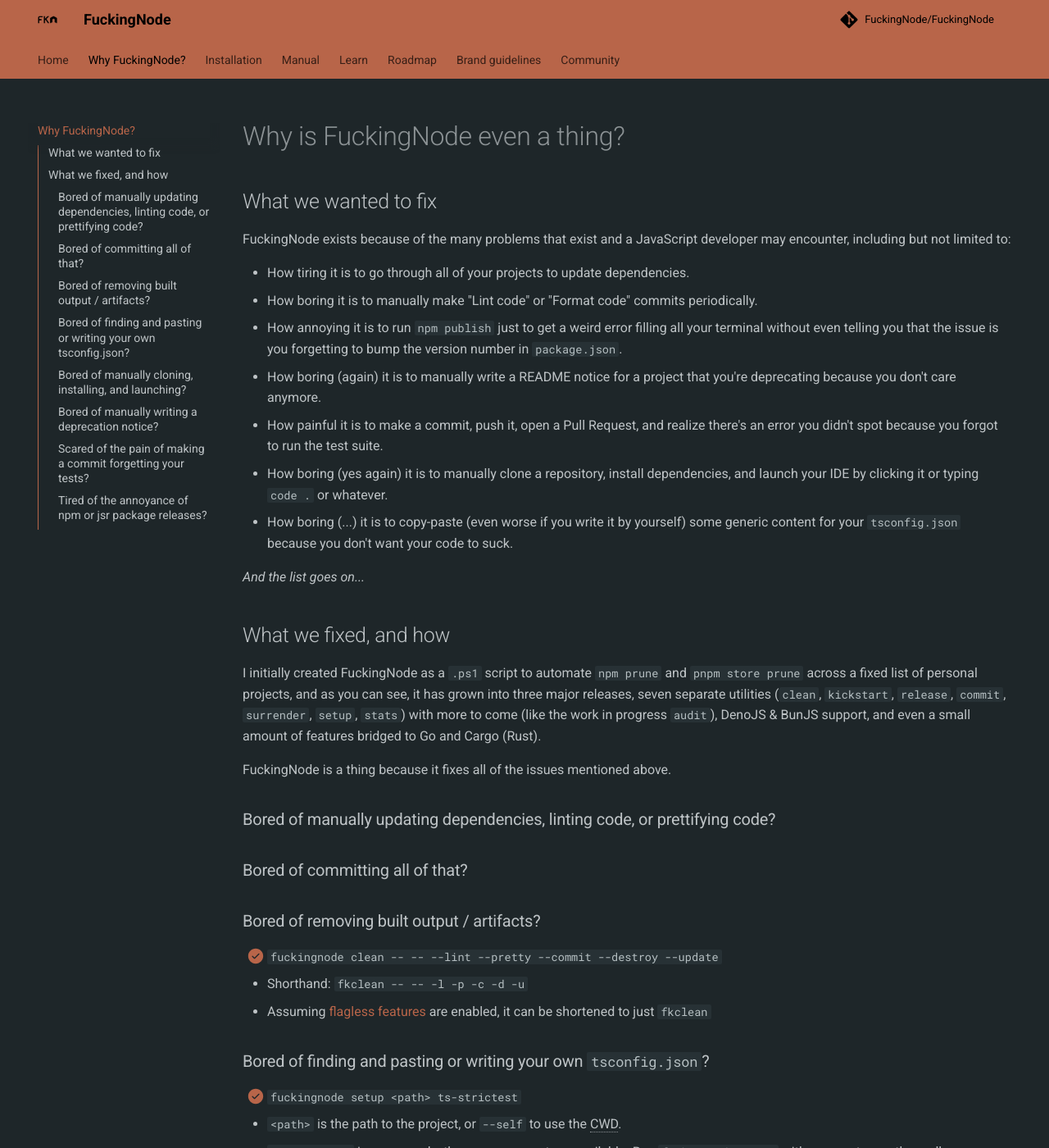
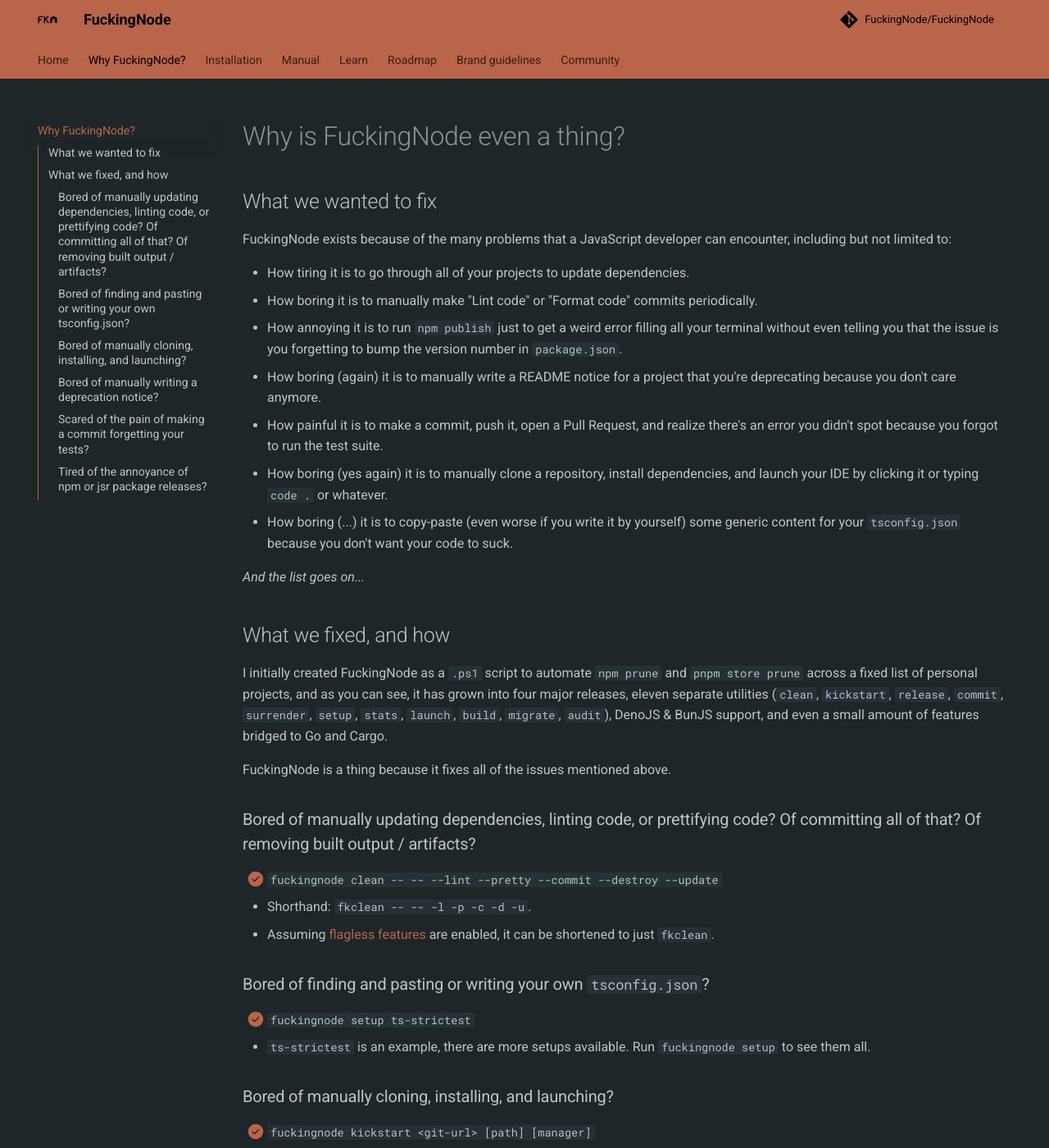
Before and after one commit to FuckingNode/fuckingnode.github.io, an MkDocs documentation site: the page built from docs/about/why.md, in a window 1280 px wide and 1400 px high. Shown: the whole window at 82% size. Built offline with MkDocs 1.6.1 and Material for MkDocs 9.7.7, drawn with Linux system fonts in a browser that asks for light colours; comment, search, counter and statistics services are not loaded; some of the changed text lies outside the part shown.

Commit message:
Update our motivation page + Fix minor issues

```diff
--- a/docs/about/why.md
+++ b/docs/about/why.md
@@ -2,7 +2,7 @@
 
 ## What we wanted to fix
 
-FuckingNode exists because of the many problems that exist and a JavaScript developer may encounter, including but not limited to:
+FuckingNode exists because of the many problems that a JavaScript developer can encounter, including but not limited to:
 
 - How tiring it is to go through all of your projects to update dependencies.
 - How boring it is to manually make "Lint code" or "Format code" commits periodically.
@@ -16,53 +16,48 @@
 
 ## What we fixed, and how
 
-I initially created FuckingNode as a `.ps1` script to automate `npm prune` and `pnpm store prune` across a fixed list of personal projects, and as you can see, it has grown into three major releases, seven separate utilities (`clean`, `kickstart`, `release`, `commit`, `surrender`, `setup`, `stats`) with more to come (like the work in progress `audit`), DenoJS & BunJS support, and even a small amount of features bridged to Go and Cargo (Rust).
+I initially created FuckingNode as a `.ps1` script to automate `npm prune` and `pnpm store prune` across a fixed list of personal projects, and as you can see, it has grown into four major releases, eleven separate utilities (`clean`, `kickstart`, `release`, `commit`, `surrender`, `setup`, `stats`, `launch`, `build`, `migrate`, `audit`), DenoJS & BunJS support, and even a small amount of features bridged to Go and Cargo.
 
 FuckingNode is a thing because it fixes all of the issues mentioned above.
 
-### Bored of manually updating dependencies, linting code, or prettifying code?
-
-### Bored of committing all of that?
-
-### Bored of removing built output / artifacts?
+### Bored of manually updating dependencies, linting code, or prettifying code? Of committing all of that? Of removing built output / artifacts?
 
 - [X] `fuckingnode clean -- -- --lint --pretty --commit --destroy --update`
-  - Shorthand: `fkclean -- -- -l -p -c -d -u`
-  - Assuming [flagless features](../manual/fknode-yaml.md#flagless) are enabled, it can be shortened to just `fkclean`
+  - Shorthand: `fkclean -- -- -l -p -c -d -u`.
+  - Assuming [flagless features](../manual/fknode-yaml.md#flagless) are enabled, it can be shortened to just `fkclean`.
 
 ### Bored of finding and pasting or writing your own `tsconfig.json`?
 
-- [X] `fuckingnode setup <path> ts-strictest`
-  - `<path>` is the path to the project, or `--self` to use the CWD.
-  - `ts-strictest` is an example, there are more setups available. Run `fuckingnode setup` with no args to see them all.
+- [X] `fuckingnode setup ts-strictest`
+  - `ts-strictest` is an example, there are more setups available. Run `fuckingnode setup` to see them all.
 
 ### Bored of manually cloning, installing, and launching?
 
 - [X] `fuckingnode kickstart <git-url> [path] [manager]`
   - Shorthand: `fkstart <git-url> [path] [manager]`
+  - `<git-url>` can be not just a Git URL, but also a shorthand (e.g., `gh:Owner/Repo` for GitHub, or `gl:*` for GitLab).
   - `[path]` is optional and specifies a custom path to clone to.
   - `[manager]` is optional and overrides the package manager to use for this project.
 
 ### Bored of manually writing a deprecation notice?
 
 - [X] `fuckingnode surrender <path> [message] [alternatives] [learn-more]`
-  - `<path>` is the path to the project, or `--self` to use the CWD.
+  - `<path>` is the path to the project, or `.` to use the CWD.
   - `[message]` is optional and adds a custom message.
   - `[alternatives]` is optional and lets you write about alternatives to what is going to be deprecated.
   - `[learn-more]` is optional and lets you write a text or link about where the user can learn more about this deprecation.
 
 ### Scared of the pain of making a commit forgetting your tests?
 
-- [X] `fuckingnode commit <message> [branch] [--push]`
-  - Shorthand: `fkcommit <message> [branch] [--push]`
+- [X] `fuckingnode commit <message> <...files> [--branch=x] [--push]`
+  - Shorthand: `fkcommit <message> <...files> [--branch=x] [--push]`
   - `<message>` is your commit message.
-  - `[branch]` is optional and specifies the branch to commit to. If unspecified, current branch is used.
+  - `--branch=*` is optional and specifies the branch to commit to. If unspecified, current active branch is used.
   - `--push` is optional and if passed the commit (and any previous local commit) will be pushed.
 
 ### Tired of the annoyance of npm or jsr package releases?
 
-- [X] `fuckingnode release <path> <version> [--push] [--dry]`
-  - `<path>` is the path to the project, or `--self` to use the CWD.
+- [X] `fuckingnode release <version> [--push] [--dry]`
   - `<version>` is the version to be released, we'll auto bump your package file's version field and create a Git tag with this version code. Must be SemVer parsable.
   - `--push` is optional and if passed, changes will be pushed to Git.
   - `--dry` is optional and if passed, changes will be done (and pushed if specified), but not published to npm / jsr.
```
Also changed, not shown: docs/about/branding.md (+1 -1 lines), docs/manual/index.md (+3 -3 lines).
